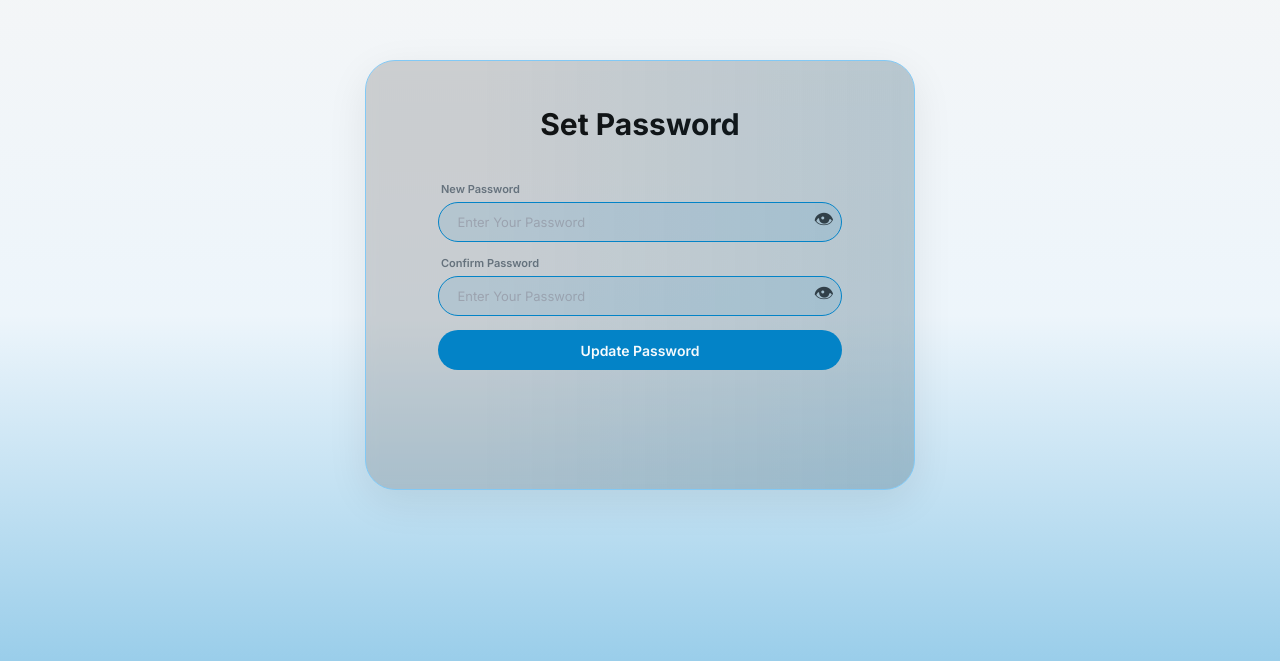
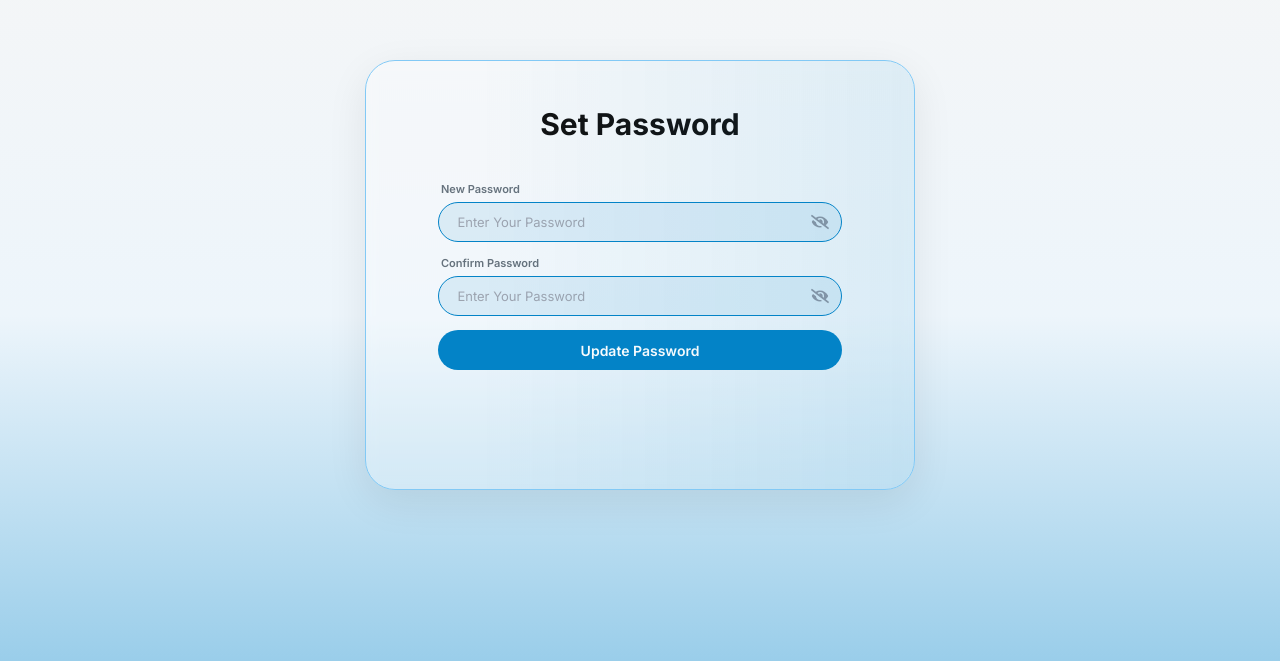
Before and after one commit to shanialy/freedom-smile, a React (Vite) app: page /SetPassword in a window 1280 px wide. Shown: the part 125-786 px from the top of the page. Built offline with nearby package versions, Linux system fonts and the light colour scheme.

Commit message:
more updates

```diff
--- a/src/pages/Login.css
+++ b/src/pages/Login.css
@@ -160,13 +160,24 @@ margin-top: 20px;
 }
 
 /* OPTIONS ROW */
-.options-row {
-  display: flex;
-  justify-content: space-between;
-  align-items: center;
+.options-row{
+    display: inline-flex !important;
+    align-items: center !important;
+    gap: 210px !important;
+    justify-content: flex-start !important;
+    width: auto !important;
+}
 
-  margin-top: 12px;
-  margin-bottom: 25px;
+.options-row a{
+    margin-left: 10px !important;
+    flex: 0 0 auto !important;
+    text-decoration: none;
+    color: #444;
+    font-size: 14px;
+}
+
+.login-remember-wrap{
+    margin-left: 25px !important;
 }
 
 /* LOGIN REMEMBER */
@@ -241,12 +252,12 @@ margin-top: 20px;
 
 
 /* FORGOT PASSWORD */
-.options-row a {
+/* .options-row a {
   text-decoration: none;
   color: #444;
   font-size: 12px;
   transition: color 0.2s;
-}
+} */
 
 .options-row a:hover {
   color: #0288d8;
--- a/src/pages/OTP_Verification.jsx
+++ b/src/pages/OTP_Verification.jsx
@@ -27,7 +27,7 @@ function OTP_Verification() {
   useEffect(() => {
     if (otp.every((digit) => digit !== "")) {
       setTimeout(() => {
-        navigate("/dashboard");
+        navigate("/SetPassword");
       }, 300);
     }
   }, [otp, navigate]);
--- a/src/pages/SetPassword.css
+++ b/src/pages/SetPassword.css
@@ -20,12 +20,12 @@
   );
 }
 
-/* SetPassword CARD (GLASS FIXED) */
+/* SetPassword CARD */
 .SetPassword-card {
-  width: 550px;      /* pehle jo bhi hai us se thori bari */
+  width: 550px;
   max-width: 90%;
   padding: 25px 50px;
-  height:430px !important; /* upar niche kam, sides zyada */
+  height:430px !important;
   border-radius: 30px;
   /* padding: 35px 60px 40px; */
 
@@ -35,7 +35,7 @@
   position: relative;
   overflow: hidden;
 
-  background: rgba(87, 87, 87, 0.25) !important;
+  background: rgba(255, 255, 255, 0.25) !important;
   backdrop-filter: blur(6px);
   -webkit-backdrop-filter: blur(6px);
 
@@ -114,29 +114,44 @@ margin-left: 25px;
   color: #9ca3af;
 }
 
-/* PASSWORD WRAPPER */
-.password-wrapper {
+.password-wrapper{
     position: relative;
 }
 
-/* EYE BUTTON */
-.eye-btn {
+.eye-btn{
     position: absolute;
-  right: 30px;
     top: 50%;
+    right: 28px;
     transform: translateY(-50%);
+
+    width: 32px;
+    height: 32px;
+
+    display: flex;
+    align-items: center;
+    justify-content: center;
 
     border: none;
     background: transparent;
+    cursor: pointer;
 
-  cursor: pointer;
-  font-size: 20px;
-  opacity: 0.7;
-  transition: opacity 0.2s;
+    padding: 0;
+    margin: 0;
+
+    color: #6b7280;
+    font-size: 18px;
+
+    transition: color .2s ease;
 }
 
-.eye-btn:hover {
-  opacity: 1;
+.eye-btn:hover{
+    color: #0383C7;
+}
+
+.eye-btn svg{
+    width: 18px;
+    height: 18px;
+    display: block;
 }
 
 /* OPTIONS ROW */
--- a/src/pages/SetPassword.jsx
+++ b/src/pages/SetPassword.jsx
@@ -1,16 +1,22 @@
 import "./SetPassword.css";
 import { useState } from "react";
 import { Link } from "react-router-dom";
+import { useNavigate } from "react-router-dom";
+import { FaEye, FaEyeSlash } from "react-icons/fa";
 
 function SetPassword() {
-  const [showPassword, setShowPassword] = useState(false);
+  const [showNewPassword, setShowNewPassword] = useState(false);
+  const [showConfirmPassword, setShowConfirmPassword] = useState(false);
+  const navigate = useNavigate();
+
+  const handleUpdatePassword = () => {
+    navigate("/dashboard");
+  };
 
   return (
     <div className="SetPassword-page">
       <div className="SetPassword-card">
         <h1>Set Password</h1>
-
-
 
         <div className="form-group">
           <label>New Password</label>
@@ -18,18 +24,16 @@ function SetPassword() {
           <div className="password-wrapper">
             <input
   style={{ backgroundColor: "#0383C71A" }}
-              type={showPassword ? "text" : "password"}
+  type={showNewPassword ? "text" : "password"}
   placeholder="Enter Your Password"
 />
-
-
 
 <button
   type="button"
   className="eye-btn"
-              onClick={() => setShowPassword(!showPassword)}
+  onClick={() => setShowNewPassword(!showNewPassword)}
 >
-              👁
+  {showNewPassword ? <FaEye /> : <FaEyeSlash />}
 </button>
           </div>
         </div>
@@ -40,25 +44,23 @@ function SetPassword() {
           <div className="password-wrapper">
            <input
   style={{ backgroundColor: "#0383C71A" }}
-              type={showPassword ? "text" : "password"}
+  type={showConfirmPassword ? "text" : "password"}
   placeholder="Enter Your Password"
 />
-
-
 
 <button
   type="button"
   className="eye-btn"
-              onClick={() => setShowPassword(!showPassword)}
+  onClick={() => setShowConfirmPassword(!showConfirmPassword)}
 >
-              👁
+  {showConfirmPassword ? <FaEye /> : <FaEyeSlash />}
 </button>
           </div>
         </div>
 
-
-
-        <button className="SetPassword-btn">Update Password</button>
+        <button className="SetPassword-btn" onClick={handleUpdatePassword}>
+          Update Password
+        </button>
       </div>
     </div>
   );
```
Lines whose indentation alone changed are shown as unchanged.
